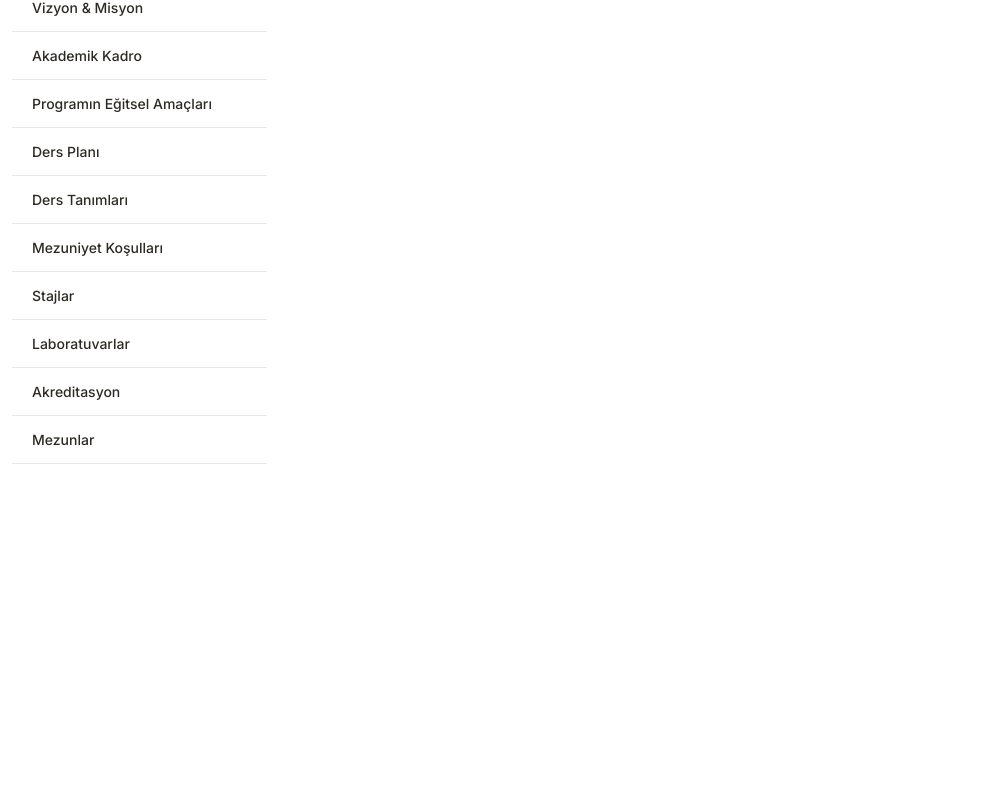
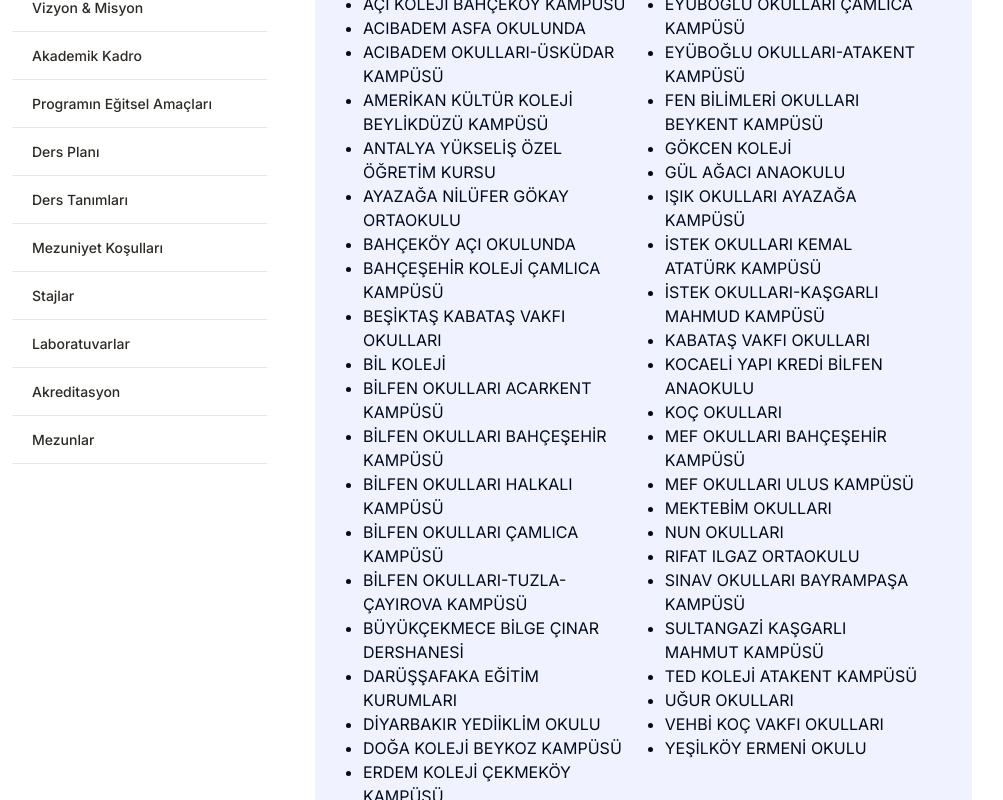
Before and after one commit to kadersarikaya/mef-freelance, a Next.js app: page /egitim in a window 1280 px wide. Shown: the part 220-1020 px from the top of the page, without its empty margins (148-1151 px from the left). Before the commit the page ends 800 px from the top, so only its background shows below. Built offline with nearby package versions, Linux system fonts and the light colour scheme.

Commit message:
inş muh1

```diff
--- /dev/null
+++ b/app/(components)/Arastirma.tsx
@@ -0,0 +1,7 @@
+import React from "react";
+
+const Arastirma = () => {
+  return <div>Arastirma</div>;
+};
+
+export default Arastirma;
--- /dev/null
+++ b/app/(components)/Lisans.tsx
@@ -0,0 +1,7 @@
+import React from "react";
+
+const Lisans = () => {
+  return <div>Lisans</div>;
+};
+
+export default Lisans;
--- /dev/null
+++ b/app/(components)/Mezun.tsx
@@ -0,0 +1,7 @@
+import React from "react";
+
+const Mezun = () => {
+  return <div>Mezun</div>;
+};
+
+export default Mezun;
--- a/app/(components)/Navbar.tsx
+++ b/app/(components)/Navbar.tsx
@@ -5,9 +5,10 @@
 interface Props {
   bolum?: string;
   color?: string;
+  url?: string;
 }
 
-const Navbar: React.FC<Props> = ({ bolum, color }) => {
+const Navbar: React.FC<Props> = ({ bolum, color, url }) => {
   const navRef = useRef<HTMLDivElement>(null);
 
   return (
@@ -15,7 +16,7 @@
       <div className="flex overflow-x-auto overflow-y-hidden" ref={navRef}>
         <ul className="flex whitespace-nowrap">
           <li>
-            <Link href={"/muhendislik"}>
+            <Link href={url? url : "/"}>
               <button
                 className={`py-2 md:py-4 pr-2 md:pr-4 pl-6 md:pl-12 bg-${color} text-white text-sm md:text-base duration-200 font-bold`}
               >
--- a/app/(components)/Team.tsx
+++ b/app/(components)/Team.tsx
@@ -6,6 +6,9 @@
 import Image4 from "../../assets/Image4.svg";
 import Image5 from "../../assets/Image5.svg";
 import Image6 from "../../assets/Image6.svg";
+import Image7 from "../../assets/Image1.svg";
+import Image8 from "../../assets/Image2.svg";
+import Image9 from "../../assets/Image2.svg";
 const Team = () => {
   const team = [
     {
@@ -39,37 +42,37 @@
       position: "Mütevelli Heyet Başkanı",
     },
     {
-      Image: Image1,
+      Image: Image7,
       name: "Eda ARIKAN",
       position: "Mütevelli Heyet Başkanı",
     },
     {
-      Image: Image2,
+      Image: Image8,
       name: "Eda ARIKAN",
       position: "Mütevelli Heyet Başkanı",
     },
     {
-      Image: Image3,
+      Image: Image9,
       name: "Eda ARIKAN",
       position: "Mütevelli Heyet Başkanı",
     },
   ]
   return (
     <div className="">
-      <div className="grid grid-cols-2 md:grid-cols-3 gap-x-40 gap-y-20">
+      <div className="grid grid-cols-1 md:grid-cols-2 xl:grid-cols-3 gap-x-14 lg:gap-x-40 gap-y-10 lg:gap-y-20">
         {team.map((item, index) => (
-          <div key={index} className="flex flex-col mx-auto">
-            <div className="bg-[#F5333F] bg-opacity-50 p-1 rounded-full w-56 h-56">
+          <div key={index} className="flex flex-col justify-center items-center mx-auto">
+            <div className="bg-[#F5333F] bg-opacity-50 p-1 rounded-full w-28 h-28 lg:w-56 lg:h-56">
               <a className='block bg-white p-1 rounded-full' >
                 <Image
                   alt='team'
                   src={item.Image}
-                  className="rounded-full w-52 h-52" />
+                  className="rounded-full w-26 h-26 lg:w-52 lg:h-52" />
               </a>
             </div>
-            <div className="pt-11 space-y-2.5 mx-auto text-center px-5">
-              <h3 className="text-xl font-semibold text-[#161616]">{item.name}</h3>
-              <p className="text-gray-500">{item.position}</p>
+            <div className="pt-5 md:pt-11 space-y-1.5 md:space-y-2.5 mx-auto text-center px-5">
+              <h3 className="text-lg md:text-xl font-semibold text-[#161616]">{item.name}</h3>
+              <p className="text-gray-500 text-sm md:text-base">{item.position}</p>
             </div>
           </div>
         ))}
--- a/app/bolumler/page.tsx
+++ b/app/bolumler/page.tsx
@@ -1,16 +1,14 @@
-import React from "react";
+"use client";
 import Navbar from "../(components)/Navbar";
 import Accordion from "../(components)/Accordion";
-import Team from "../(components)/Team";
 
 const Bolumler = () => {
     return (
         <>
-      <Navbar color={"[#F5333F]"} bolum={"MÜHENDİSLİK FAKÜLTESİ"} />
-      <div className="px-40 py-20" >
-        <div className="flex space-x-24">
+            <Navbar url={"/muhendislik"} color={"[#F5333F]"} bolum={"MÜHENDİSLİK FAKÜLTESİ"} />
+            <div className="md:px-24 px-8 py-14 md:py-20" >
+                <div className="flex space-x-6 md:space-x-12 lg:space-x-24 justify-between">
                     <Accordion />
-          <Team />
                 </div>
             </div>
         </>
--- a/app/egitim/page.tsx
+++ b/app/egitim/page.tsx
@@ -2,12 +2,12 @@
 import Navbar from "../(components)/Navbar";
 
 const page = () => {
-  return(
+  return (
     <>
-      <Navbar color={"blue-500"} bolum={"EĞİTİM FAKÜLTESİ"} />
-      <div className="px-40 py-20">
+      <Navbar url={"/egitim"} color={"[#0097CE]"} bolum={"EĞİTİM FAKÜLTESİ"} />
+      <div className="px-40">
         <div className="flex space-x-12">
-          <div>
+          <div className="py-20" >
             <h1 className="text-lg w-[176px] text-[#002169] font-bold tracking-widest">İNGİLİZCE
               ÖĞRETMENLİĞİ</h1>
             <div className="relative w-[255px] overflow-hidden pt-3">
@@ -111,58 +111,67 @@
               </div>
             </div>
           </div>
-          <div className="">
-            <h1>MEZUNLARIMIZIN ÇALIŞTIĞI KURUMLAR</h1>
-            <div className="flex flex-wrap space-x-6 justify-between">
-              <ul>
+          <div className="py-16 px-12 bg-[#E2E7FF80]">
+            <h1 className="pb-5 text-3xl text-[#2E2E2E] font-bold">MEZUNLARIMIZIN ÇALIŞTIĞI KURUMLAR</h1>
+            <div className="flex space-x-7 justify-between text-[#000A1F]">
+              <ul className="list-disc">
                 <li>AÇI KOLEJİ BAHÇEKÖY KAMPÜSÜ</li>
-                <li></li>
-                <li></li>
-                <li></li>
-                <li></li>
-                <li></li>
-                <li></li>
-                <li></li>
-                <li></li>
-                <li></li>
-                <li></li>
-                <li></li>
-                <li></li>
-                <li></li>
-                <li></li>
-                <li></li>
-                <li></li>
-                <li></li>
-                <li></li>
-                <li></li>
-                <li></li>
-                <li></li>
+                <li>ACIBADEM ASFA OKULUNDA</li>
+                <li>ACIBADEM OKULLARI-ÜSKÜDAR KAMPÜSÜ</li>
+                <li>AMERİKAN KÜLTÜR KOLEJİ BEYLİKDÜZÜ KAMPÜSÜ</li>
+                <li>ANTALYA YÜKSELİŞ ÖZEL ÖĞRETİM KURSU</li>
+                <li>AYAZAĞA NİLÜFER GÖKAY ORTAOKULU</li>
+                <li>BAHÇEKÖY AÇI OKULUNDA</li>
+                <li>BAHÇEŞEHİR KOLEJİ ÇAMLICA KAMPÜSÜ</li>
+                <li>BEŞİKTAŞ KABATAŞ VAKFI OKULLARI</li>
+                <li>BİL KOLEJİ</li>
+                <li>BİLFEN OKULLARI ACARKENT KAMPÜSÜ</li>
+                <li>BİLFEN OKULLARI BAHÇEŞEHİR KAMPÜSÜ</li>
+                <li>BİLFEN OKULLARI HALKALI KAMPÜSÜ</li>
+                <li>BİLFEN OKULLARI ÇAMLICA KAMPÜSÜ</li>
+                <li>BİLFEN OKULLARI-TUZLA-ÇAYIROVA KAMPÜSÜ</li>
+                <li>BÜYÜKÇEKMECE BİLGE ÇINAR DERSHANESİ</li>
+                <li>DARÜŞŞAFAKA EĞİTİM KURUMLARI</li>
+                <li>DİYARBAKIR YEDİİKLİM OKULU</li>
+                <li>DOĞA KOLEJİ BEYKOZ KAMPÜSÜ</li>
+                <li>ERDEM KOLEJİ ÇEKMEKÖY KAMPÜSÜ</li>
+                <li>ESENLER YUNUS EMRE ORTAOKULU</li>
+                <li>ESENYURT IHSAN INTERNATIONAL SCHOOL</li>
               </ul>
-              <ul>
+              <ul className="list-disc" >
                 <li>EYÜBOĞLU OKULLARI ÇAMLICA KAMPÜSÜ</li>
-                <li></li>
-                <li></li>
-                <li></li>
-                <li></li>
-                <li></li>
-                <li></li>
-                <li></li>
-                <li></li>
-                <li></li>
-                <li></li>
-                <li></li>
-                <li></li>
-                <li></li>
-                <li></li>
-                <li></li>
-                <li></li>
-                <li></li>
-                <li></li>
-                <li></li>
-                <li></li>
-                <li></li>
+                <li>EYÜBOĞLU OKULLARI-ATAKENT KAMPÜSÜ</li>
+                <li>FEN BİLİMLERİ OKULLARI BEYKENT KAMPÜSÜ</li>
+                <li>GÖKCEN KOLEJİ</li>
+                <li>GÜL AĞACI ANAOKULU</li>
+                <li>IŞIK OKULLARI AYAZAĞA KAMPÜSÜ</li>
+                <li>İSTEK OKULLARI KEMAL ATATÜRK KAMPÜSÜ</li>
+                <li>İSTEK OKULLARI-KAŞGARLI MAHMUD KAMPÜSÜ</li>
+                <li>KABATAŞ VAKFI OKULLARI</li>
+                <li>KOCAELİ YAPI KREDİ BİLFEN ANAOKULU</li>
+                <li>KOÇ OKULLARI</li>
+                <li>MEF OKULLARI BAHÇEŞEHİR KAMPÜSÜ</li>
+                <li>MEF OKULLARI ULUS KAMPÜSÜ</li>
+                <li>MEKTEBİM OKULLARI</li>
+                <li>NUN OKULLARI</li>
+                <li>RIFAT ILGAZ ORTAOKULU</li>
+                <li>SINAV OKULLARI BAYRAMPAŞA KAMPÜSÜ</li>
+                <li>SULTANGAZİ KAŞGARLI MAHMUT KAMPÜSÜ</li>
+                <li>TED KOLEJİ ATAKENT KAMPÜSÜ</li>
+                <li>UĞUR OKULLARI</li>
+                <li>VEHBİ KOÇ VAKFI OKULLARI</li>
+                <li>YEŞİLKÖY ERMENİ OKULU</li>
               </ul>
             </div>
+          </div>
+        </div>
+        <div className="text-center pt-12 pb-5">
+          <h1 className="text-3xl text-[#2E2E2E] font-bold">MEZUNLARIMIZIN YÜKSEK LİSANSA KABUL EDİLDİĞİ KURUMLAR</h1>
+          <div className="grid grid-cols-2 space-x-7">
+            <div className="">
+              <h2>MEF Üniversitesi</h2>
+            </div>
+            <div className=""></div>
           </div>
         </div>
       </div>
```
Also changed, not shown: app/(components)/Accordion.tsx (+33 -23 lines). Lines whose indentation alone changed are shown as unchanged.
